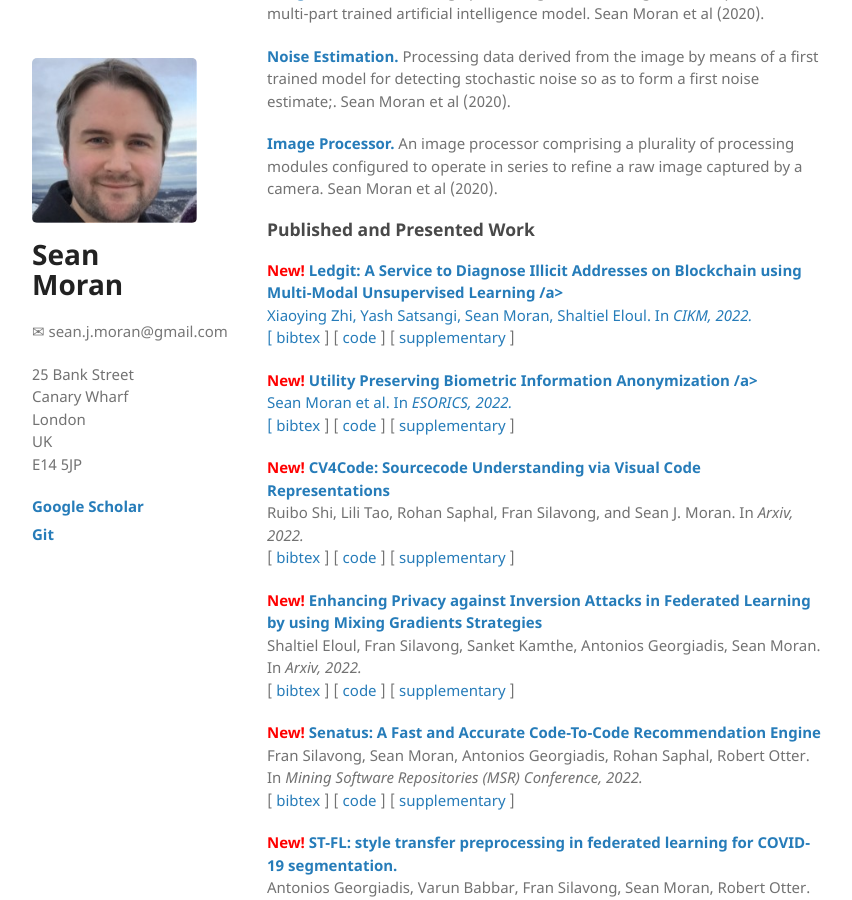
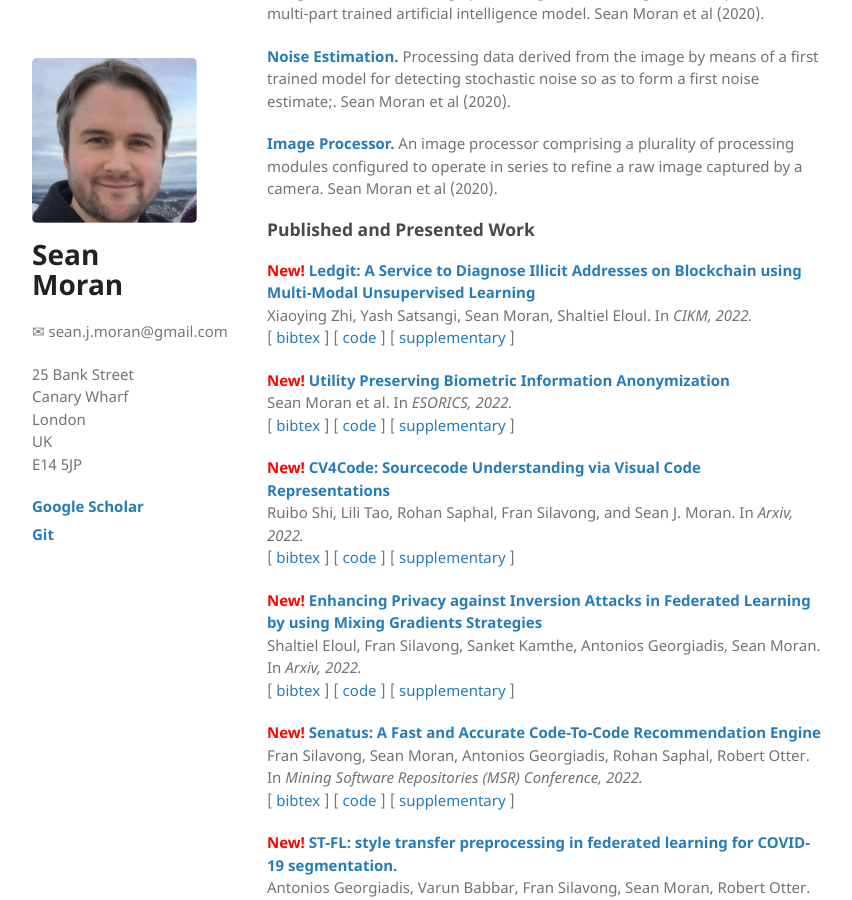
Before and after one commit to sjmoran/sjmoran.github.io, a Jekyll site: the page built from index.html, in a window 1280 px wide and 900 px high, scrolled down 603 px. Shown: the whole window, without its empty margins (26-878 px from the left). Built offline with Jekyll 4.4.1, drawn with Linux system fonts in a browser that asks for light colours.

Commit message:
Update index.html

```diff
--- a/index.html
+++ b/index.html
@@ -30,13 +30,12 @@
 
 <h3 id="published-and-presented-work">Published and Presented Work</h3>
 
-<p><strong><span style='color:red'>New! </span><a target="_blank" href="https://arxiv.org/pdf/2205.08585.pdf">Ledgit: A Service to Diagnose Illicit Addresses on Blockchain using Multi-Modal Unsupervised Learning
-/a></strong><br />
+<p><strong><span style='color:red'>New! </span><a target="_blank" href="">Ledgit: A Service to Diagnose Illicit Addresses on Blockchain using Multi-Modal Unsupervised Learning
+</a></strong><br />
 Xiaoying Zhi, Yash Satsangi, Sean Moran, Shaltiel Eloul. In <em>CIKM, 2022.</em><br />
 [ <a target="_blank" href="">bibtex</a> ] [ <a href="">code</a> ] [ <a href="">supplementary</a> ]</p>
 
-<p><strong><span style='color:red'>New! </span><a target="_blank" href="https://arxiv.org/pdf/2205.08585.pdf">Utility Preserving Biometric Information Anonymization
-/a></strong><br />
+<p><strong><span style='color:red'>New! </span><a target="_blank" href="">Utility Preserving Biometric Information Anonymization </a></strong><br />
 Sean Moran et al. In <em>ESORICS, 2022.</em><br />
 [ <a target="_blank" href="">bibtex</a> ] [ <a href="">code</a> ] [ <a href="">supplementary</a> ]</p>
 
```
